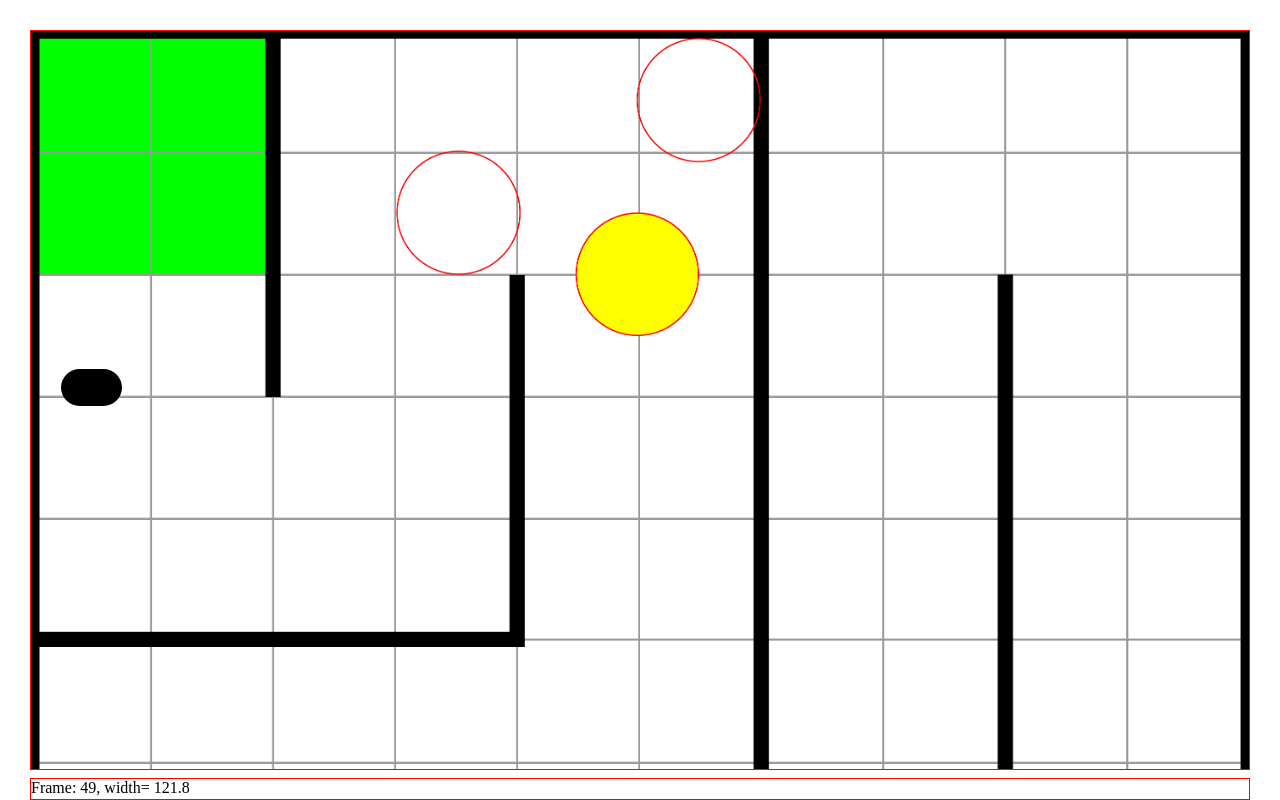
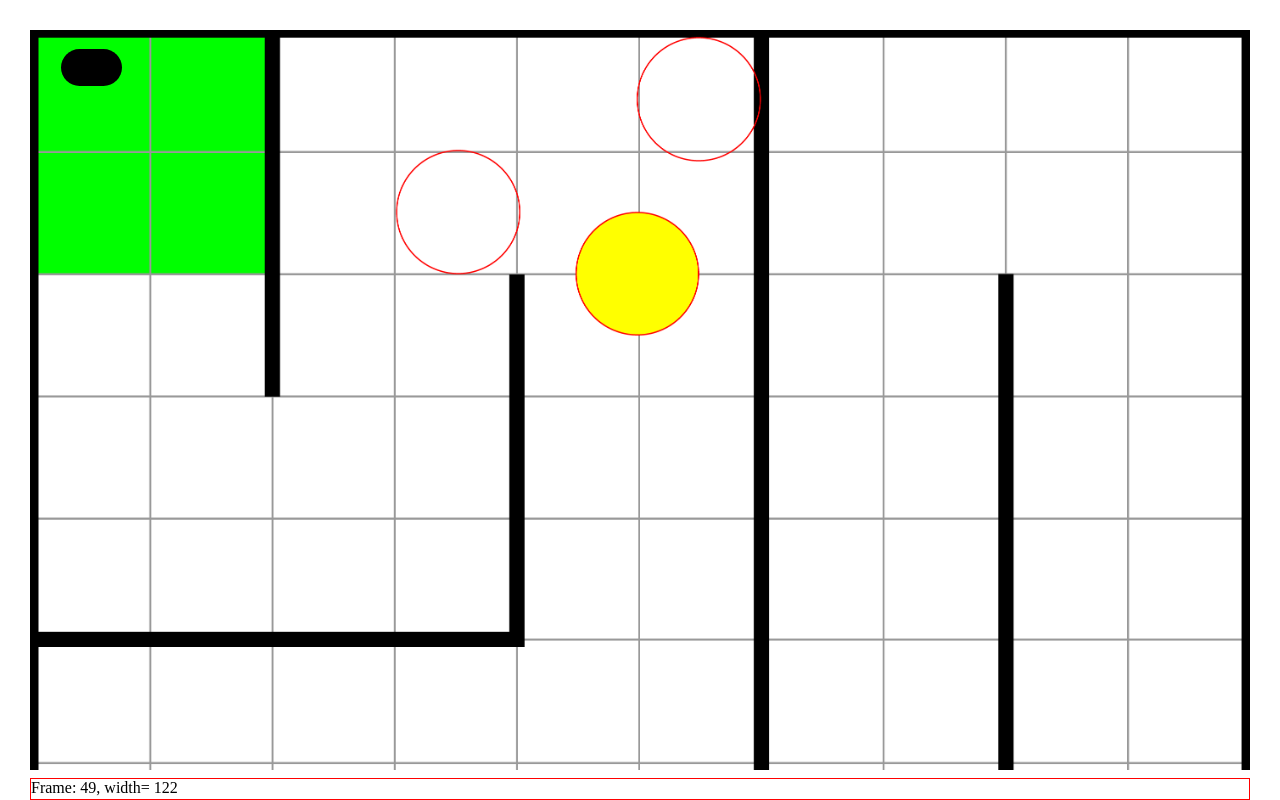
Before and after one commit to raimo/velomaze, a website: page public/index.html in a window 1280 px wide. Drawn offline with nearby package versions, Linux system fonts and the light colour scheme.

Commit message:
Adjust positions.

```diff
--- a/public/index.html
+++ b/public/index.html
@@ -14,9 +14,10 @@
         left: 30px;
         right: 30px;
         bottom: 30px;
-        border: 1px solid red;
         background-image: url(/images/maze.png);
         background-size: cover;
+        padding: 0;
+        border: 0;
       }
       #status {
         border: 1px solid red;
@@ -25,6 +26,7 @@
         left: 30px;
         right: 30px;
         bottom: 0;
+        padding: 0;
       }
       .ball {
         position: absolute;
@@ -37,11 +39,13 @@
         border-radius: 35px;
         -moz-border-radius: 35px;
         -webkit-border-radius: 35px;
+        margin: 0;
+        padding: 0;
       }
     </style>
     <script src="//ajax.googleapis.com/ajax/libs/jquery/1.8.0/jquery.min.js" type="text/javascript"></script>
-    <script src="/javascripts/utils.js" type="text/javascript"></script>
-    <script src="/javascripts/main.js" type="text/javascript"></script>
+    <script src="javascripts/utils.js" type="text/javascript"></script>
+    <script src="javascripts/main.js" type="text/javascript"></script>
   </head>
 
   <body>
--- a/public/javascripts/main.js
+++ b/public/javascripts/main.js
@@ -18,7 +18,7 @@ $(function() {
   };
   ball = {
     x: 0.5,
-    y: maze.rows/2.0,
+    y: 0.5,
     vx: 0,
     vy: 0
   };
@@ -30,8 +30,10 @@ $(function() {
     $('#status').html('Frame: ' + frame + ', width= ' + maze.getSquareWidth());
     if (!ball.element) {
       ball.element = $('<div class="ball" />');
-      ball.element.css('width', (maze.getSquareWidth() / 2) + 'px');
-      ball.element.css('height', (maze.getSquareHeigth() / 2) + 'px');
+      ball.width = (maze.getSquareWidth() / 2);
+      ball.height = (maze.getSquareHeigth() / 2);
+      ball.element.css('width', ball.width + 'px');
+      ball.element.css('height', ball.height + 'px');
       $('body').append(ball.element);
     }
     ball.vx += thresolded(Math.sin(leftRightAngle)/10.0);
@@ -40,8 +42,8 @@ $(function() {
     ball.vy = thresolded(ball.vy * 0.85);
     ball.x += thresolded(ball.vx);
     ball.y += thresolded(ball.vy);
-    ball.element.css('left', (ball.x * maze.getSquareWidth()) + 'px');
-    ball.element.css('top', (ball.y * maze.getSquareHeigth()) + 'px');
+    ball.element.css('left', (ball.x * maze.getSquareWidth() + 30 - ball.width / 2.0) + 'px');
+    ball.element.css('top', (ball.y * maze.getSquareHeigth() + 30 - ball.height / 2.0) + 'px');
     frame++;
   };
 
```
